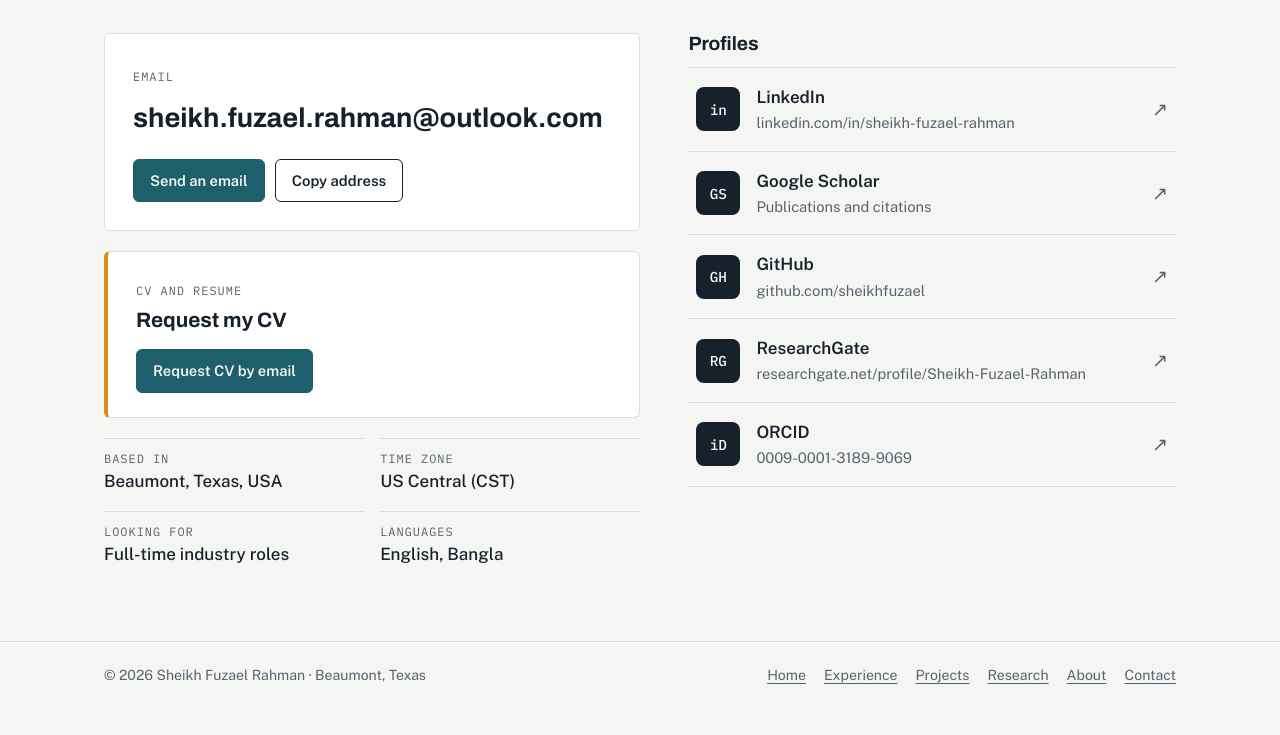
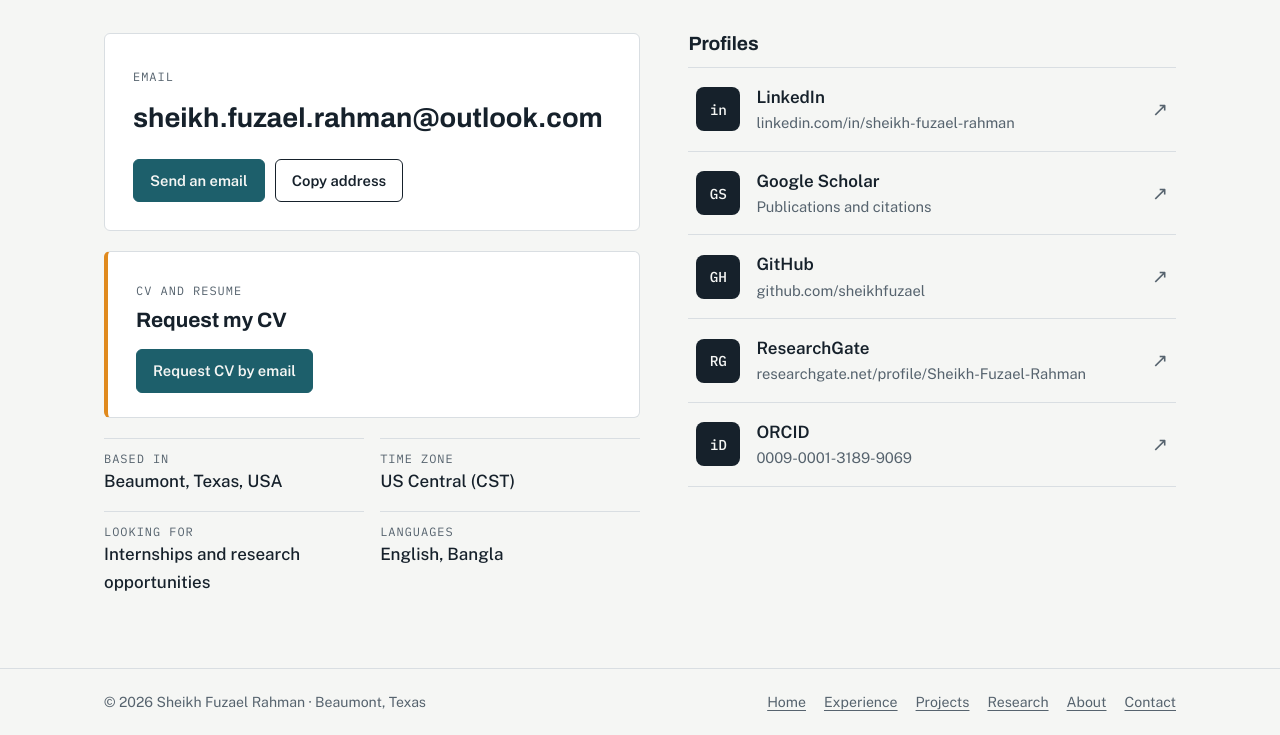
Before and after one commit to SheikhFuzael/sheikhfuzael-website, a plain HTML site: page contact.html in a window 1280 px wide. Shown: the part 254-989 px from the top of the page. Before the commit the page ends 962 px from the top, so only its background shows below. Drawn offline with nearby package versions, Linux system fonts and the light colour scheme.

Commit message:
Focus contact page on internships and research opportunities
Co-Authored-By: Claude Opus 5.5 <noreply@anthropic.com>
Claude-Session: https://claude.ai/code/session_01Qy5NDjoGTquPrMojzTmz9L

```diff
--- a/contact.html
+++ b/contact.html
@@ -64,7 +64,7 @@
         <ul class="facts">
           <li><span class="k">Based in</span><span class="v">Beaumont, Texas, USA</span></li>
           <li><span class="k">Time zone</span><span class="v">US Central (CST)</span></li>
-          <li><span class="k">Looking for</span><span class="v">Full-time industry roles</span></li>
+          <li><span class="k">Looking for</span><span class="v">Internships and research opportunities</span></li>
           <li><span class="k">Languages</span><span class="v">English, Bangla</span></li>
         </ul>
       </div>
```
